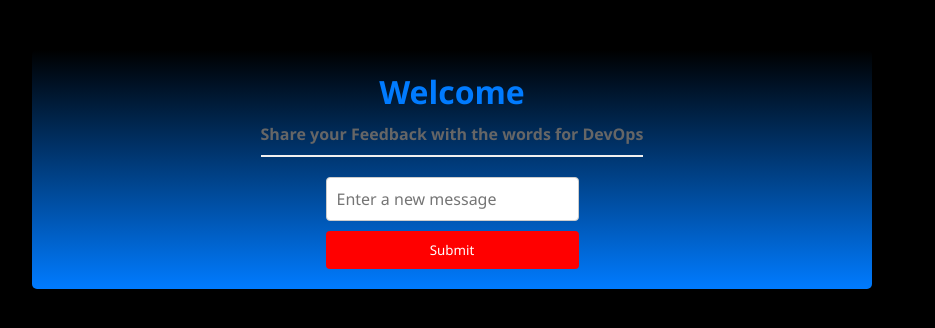
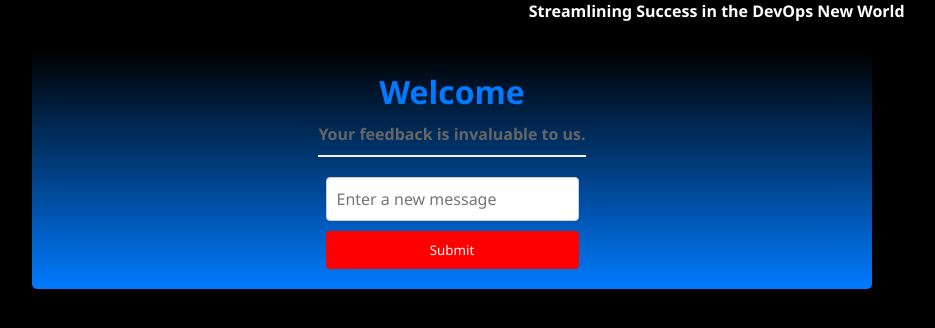
Before and after one commit to RoshanV2310/Flaskapp-Eks, a Flask app: page / in a window 1280 px wide. Shown: the top 328 px of the page, without its empty margins (188-1123 px from the left). Run offline with Flask 2, Linux system fonts and the light colour scheme; data that the repository does not hold is empty; some libraries are stand-ins or nearby versions.

Commit message:
Update index.html

```diff
--- a/templates/index.html
+++ b/templates/index.html
@@ -44,7 +44,7 @@
         }
 
         h1::after {
-            content: "Share your Feedback with the words for DevOps"; /* Add the desired text */
+            content: "Your feedback is invaluable to us."; /* Add the desired text */
             display: block;
             font-size: 16px;
             color: #666;
@@ -102,10 +102,60 @@
                 font-size: 14px;
             }
         }
+
+        .marquee-container-top {
+            width: 100%;
+            overflow: hidden;
+            position: fixed;
+            top: 0;
+            background-color: #000;
+            color: #fff;
+        }
+
+        .marquee-top {
+            white-space: nowrap;
+            animation: marquee-scroll-top 30s linear infinite; /* Increased duration for slower speed */
+            font-weight: bold; /* Make the text bold */
+        }
+
+        .marquee-container-bottom {
+            width: 100%;
+            overflow: hidden;
+            position: fixed;
+            bottom: 0;
+            background-color: #000;
+            color: #fff;
+        }
+
+        .marquee-bottom {
+            white-space: nowrap;
+            animation: marquee-scroll-bottom 30s linear infinite; /* Increased duration for slower speed */
+            font-weight: bold; /* Make the text bold */
+        }
+
+        @keyframes marquee-scroll-top {
+            from { transform: translateX(100%); }
+            to { transform: translateX(-100%); }
+        }
+
+        @keyframes marquee-scroll-bottom {
+            from { transform: translateX(-100%); }
+            to { transform: translateX(100%); }
+        }
     </style>
 </head>
 
 <body>
+    <div class="marquee-container-top">
+        <div class="marquee-top">
+            Streamlining Success in the DevOps New World
+        </div>
+    </div>
+    <div class="marquee-container-bottom">
+        <div class="marquee-bottom">
+            Roshan Vijay Jadhav
+        </div>
+    </div>
     <div class="container">
         <h1>Welcome</h1>
         {% for message in messages %}
```
